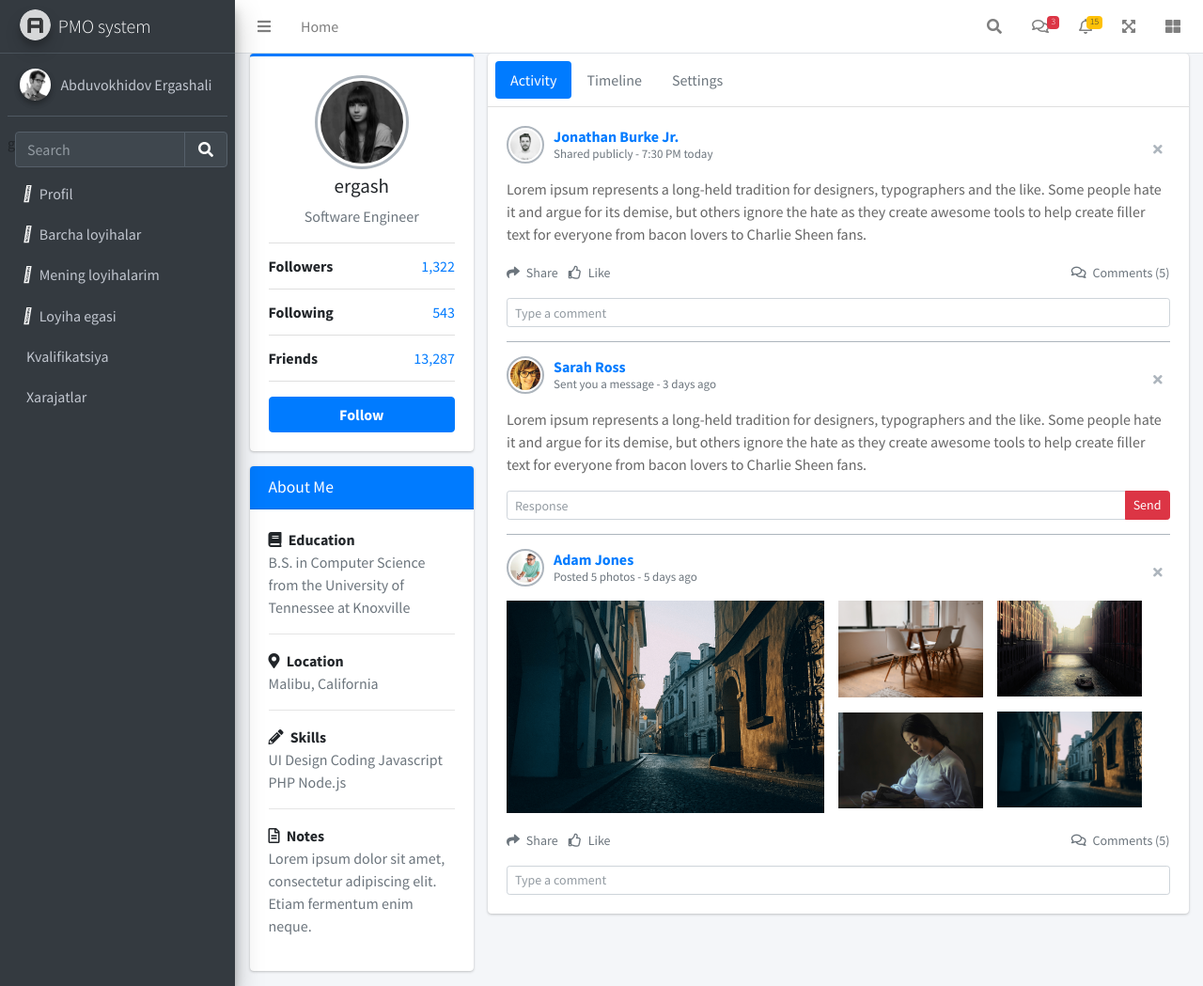
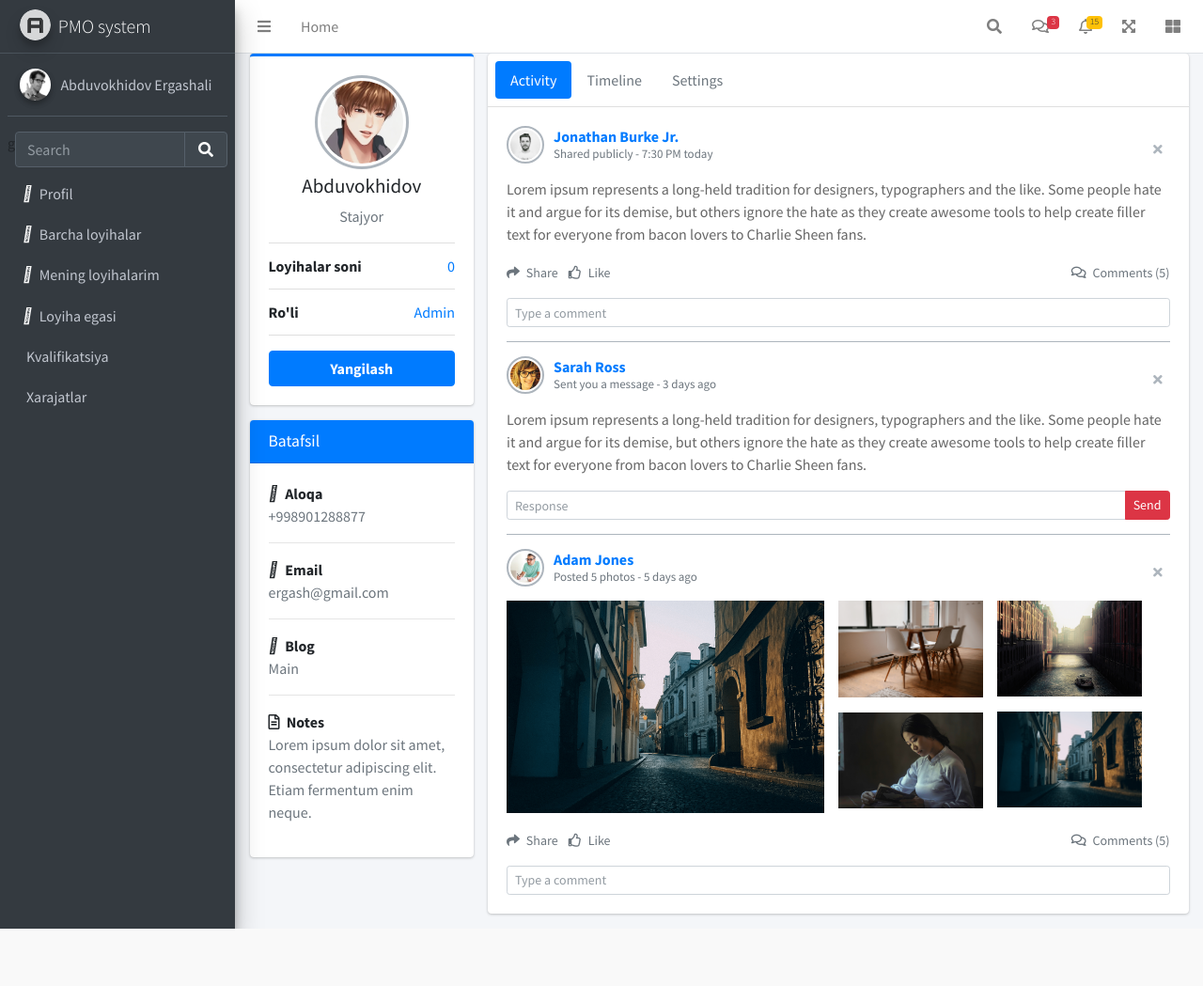
Before and after one commit to ergashfx2/pmo-sys, a Django app: template templates/profile.html in a window 1280 px wide. Shown: the whole page at 94% size. After the commit the page ends 988 px from the top, so only its background shows below. Run offline with Django 5.2, Linux system fonts and the light colour scheme; the template is opened without the code that fills it, so the values that code supplies are empty; a user stored in the database is signed in; grey boxes labelled with a size stand in for pictures from a placeholder-image service; some libraries are stand-ins or nearby versions.

Commit message:
commit 2

```diff
--- a/config/settings.py
+++ b/config/settings.py
@@ -6,7 +6,6 @@ SECRET_KEY = 'django-insecure-c9mf+qm+en)33e#1--kp7yd^=7mi9n$sjm=mb@^i#4bzm6(^yd
 DEBUG = True
 
 ALLOWED_HOSTS = []
-AUTH_USER_MODEL = "hodimlar.User"
 INSTALLED_APPS = [
     'django.contrib.admin',
     'django.contrib.auth',
@@ -88,3 +87,4 @@ MEDIA_ROOT = str(BASE_DIR.joinpath('media'))
 
 LOGIN_REDIRECT_URL = 'home'
 LOGOUT_REDIRECT_URL = ''
+AUTH_USER_MODEL = "hodimlar.User"
--- a/hodimlar/managers.py
+++ b/hodimlar/managers.py
@@ -1,30 +1,23 @@
-from django.contrib.auth.base_user import BaseUserManager
-from django.utils.translation import gettext_lazy as _
+from django.contrib.auth.models import BaseUserManager
 
 
 class CustomUserManager(BaseUserManager):
-    def create_user(self, email, password, first_name,last_name,username,role,position,phone,blog,department):
+    def create_user(self, username, email, password=None, **extra_fields):
         if not email:
-            raise ValueError(_("The Email must be set"))
+            raise ValueError('The Email field must be set')
         email = self.normalize_email(email)
-        user = self.model(email,password,first_name,last_name,username,role,position,phone,blog,department)
+        user = self.model(username=username, email=email, **extra_fields)
         user.set_password(password)
-        user.save()
+        user.save(using=self._db)
         return user
 
-    def all(self):
-        return self.all()
+    def create_superuser(self, username, email, password=None, **extra_fields):
+        extra_fields.setdefault('is_staff', True)
+        extra_fields.setdefault('is_superuser', True)
 
-    def get(self, *args, **kwargs):
-        return self.get(*args, **kwargs)
+        if extra_fields.get('is_staff') is not True:
+            raise ValueError('Superuser must have is_staff=True.')
+        if extra_fields.get('is_superuser') is not True:
+            raise ValueError('Superuser must have is_superuser=True.')
 
-    def create_superuser(self, email, password, **extra_fields):
-        extra_fields.setdefault("is_staff", True)
-        extra_fields.setdefault("is_superuser", True)
-        extra_fields.setdefault("is_active", True)
-
-        if extra_fields.get("is_staff") is not True:
-            raise ValueError(_("Superuser must have is_staff=True."))
-        if extra_fields.get("is_superuser") is not True:
-            raise ValueError(_("Superuser must have is_superuser=True."))
-        return self.create_user(email, password, **extra_fields)
+        return self.create_user(username, email, password, **extra_fields)
--- a/hodimlar/models.py
+++ b/hodimlar/models.py
@@ -28,18 +28,19 @@ class User(AbstractUser):
     role = models.CharField(max_length=150)
     status = models.CharField(max_length=50, default='Active')
     phone = models.CharField(max_length=100)
+    avatar = models.ImageField(upload_to='images/', blank=True)
     blog = models.CharField(max_length=200)
     department = models.CharField(max_length=200)
     created_at = models.DateTimeField(auto_now_add=True)
     updated_at = models.DateTimeField(auto_now=True)
 
-    objects = CustomUserManager
+    objects = CustomUserManager()
 
     def get_username(self):
         return self.username
 
     def get_full_name(self):
-        return self.first_name + self.last_name
+        return f"{self.first_name} {self.last_name}"
 
     def __str__(self):
         return self.username
--- a/templates/profile.html
+++ b/templates/profile.html
@@ -11,56 +11,49 @@
               <div class="card-body box-profile">
                 <div class="text-center">
                   <img class="profile-user-img img-fluid img-circle"
-                       src="{% static 'dist/img/user4-128x128.jpg' %}"
+                       src="{{ user.avatar.url }}"
                        alt="User profile picture">
                 </div>
 
-                <h3 class="profile-username text-center">{{ user.username }}</h3>
+                <h3 class="profile-username text-center">{{ user.first_name }}</h3>
 
-                <p class="text-muted text-center">Software Engineer</p>
+                <p class="text-muted text-center">{{ user.position }}</p>
 
                 <ul class="list-group list-group-unbordered mb-3">
                   <li class="list-group-item">
-                    <b>Followers</b> <a class="float-right">1,322</a>
+                    <b>Loyihalar soni</b> <a class="float-right">0</a>
                   </li>
                   <li class="list-group-item">
-                    <b>Following</b> <a class="float-right">543</a>
-                  </li>
-                  <li class="list-group-item">
-                    <b>Friends</b> <a class="float-right">13,287</a>
+                    <b>Ro'li</b> <a class="float-right">{{ user.role }}</a>
                   </li>
                 </ul>
 
-                <a href="#" class="btn btn-primary btn-block"><b>Follow</b></a>
+                <a href="#" class="btn btn-primary btn-block"><b>Yangilash</b></a>
               </div>
             </div>
             <div class="card card-primary">
               <div class="card-header">
-                <h3 class="card-title">About Me</h3>
+                <h3 class="card-title">Batafsil</h3>
               </div>
               <div class="card-body">
-                <strong><i class="fas fa-book mr-1"></i> Education</strong>
+                <strong><i class="fa-solid fa-phone" style="margin-right: 2%"></i> Aloqa</strong>
 
                 <p class="text-muted">
-                  B.S. in Computer Science from the University of Tennessee at Knoxville
+                    {{user.phone}}
                 </p>
 
                 <hr>
 
-                <strong><i class="fas fa-map-marker-alt mr-1"></i> Location</strong>
+                <strong><i class="fa-solid fa-envelope" style="margin-right: 2%"></i> Email</strong>
 
-                <p class="text-muted">Malibu, California</p>
+                <p class="text-muted">{{ user.email }}</p>
 
                 <hr>
 
-                <strong><i class="fas fa-pencil-alt mr-1"></i> Skills</strong>
+                <strong><i class="fa-solid fa-building" style="margin-right: 2%"></i> Blog</strong>
 
                 <p class="text-muted">
-                  <span class="tag tag-danger">UI Design</span>
-                  <span class="tag tag-success">Coding</span>
-                  <span class="tag tag-info">Javascript</span>
-                  <span class="tag tag-warning">PHP</span>
-                  <span class="tag tag-primary">Node.js</span>
+                    {{ user.blog }}
                 </p>
 
                 <hr>
```
Also changed, not shown: hodimlar/views.py (+9 -4 lines), db.sqlite3, hodimlar/migrations/0001_initial.py, hodimlar/migrations/0002_alter_user_managers.py (added), hodimlar/migrations/0003_user_avatar.py (added), media/images/iq831Z6ATd63KzW2wu4SQA.webp (added).
